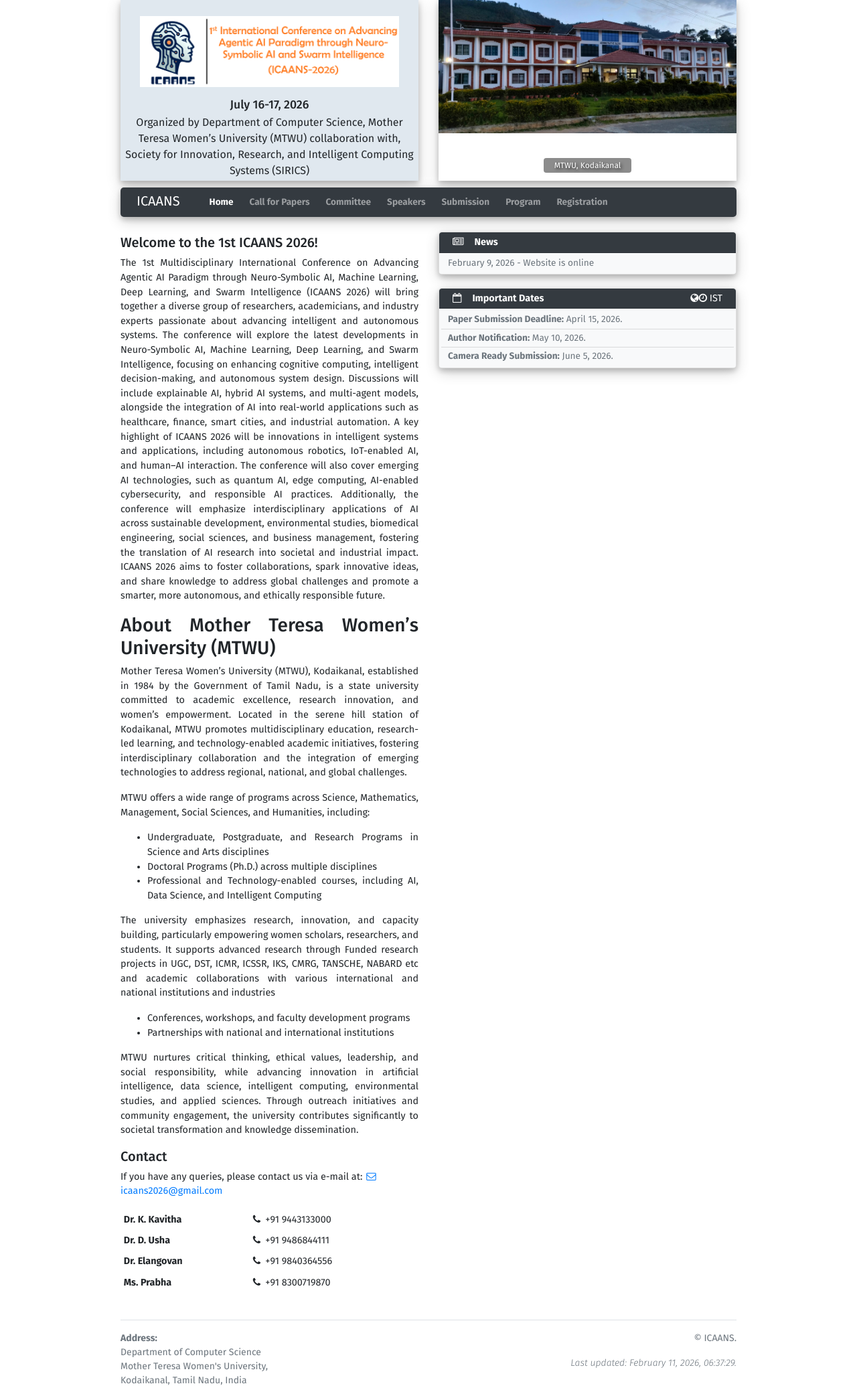
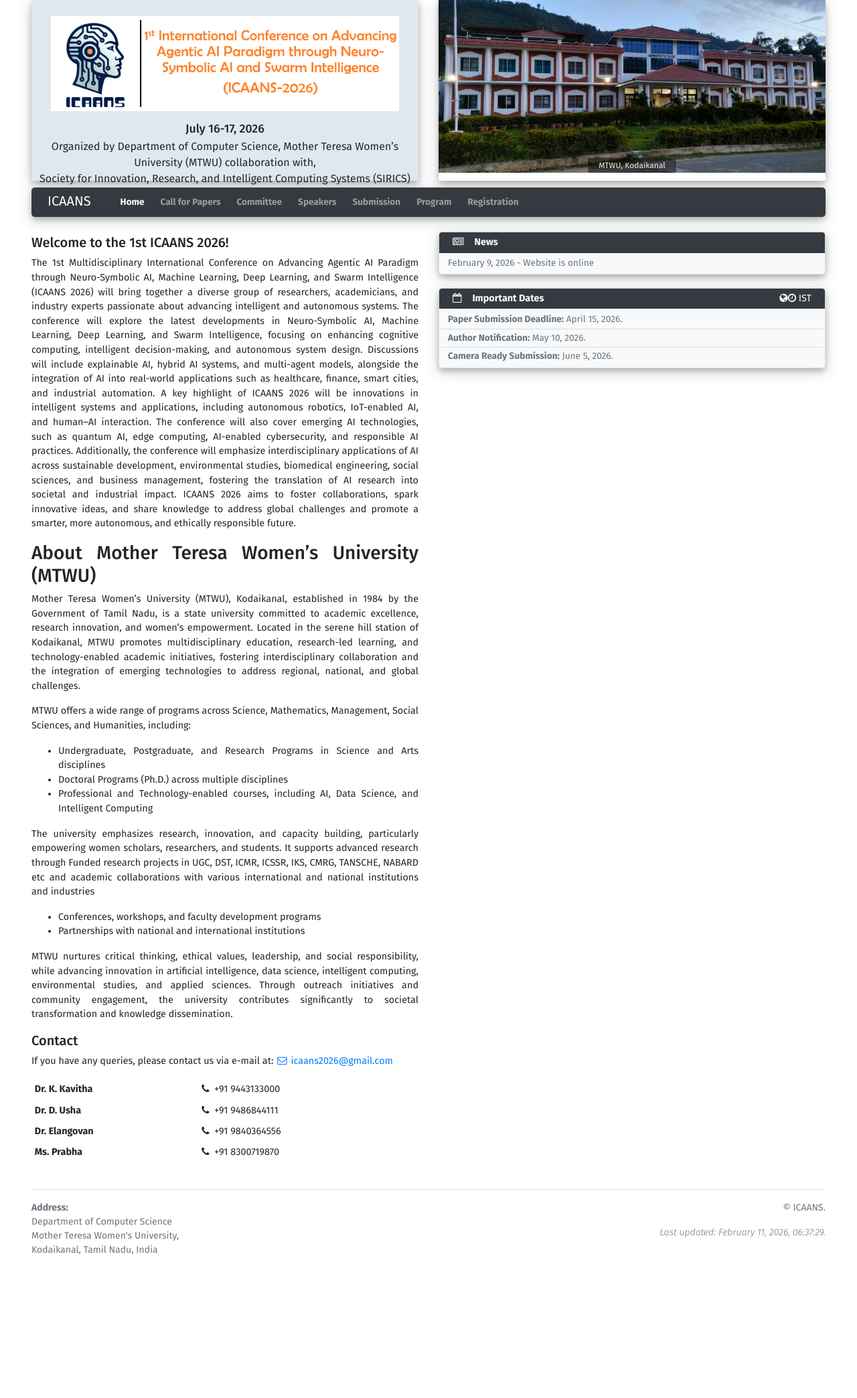
Before and after one commit to sravivarman/icaans_conf, a Jekyll site: the page built from index.md, in a window 1280 px wide. Shown: the whole page at 67% size. Built offline with Jekyll 4.4.1, drawn with Linux system fonts in a browser that asks for light colours; after the commit the page ends 1893 px from its top, so only the background shows below that.

Commit message:
increased widhth

```diff
--- a/_layouts/default.html
+++ b/_layouts/default.html
@@ -5,8 +5,8 @@
 
 <body>
 
-    <div class="container">
-        <div class="col-xs-12 col-sm-12 col-md-12 col-lg-10 offset-lg-1 col-xl-10 offset-xl-1">
+    <div class="container-fluid px-3 px-md-4 px-lg-5">
+        <div class="col-xs-12 col-sm-12 col-md-12 col-lg-12 col-xl-12">
             {% include header.html %}
             {{ content }}
             {% include footer.html %}
--- a/assets/main.css
+++ b/assets/main.css
@@ -2,8 +2,28 @@ body {
     font-family: "Fira Sans", Arial, sans-serif !important;
 }
 
-.container {
-    padding: 0;
+.container-fluid {
+    padding-left: 0;
+    padding-right: 0;
+}
+
+.px-3 {
+    padding-left: 1rem !important;
+    padding-right: 1rem !important;
+}
+
+@media (min-width: 768px) {
+    .px-md-4 {
+        padding-left: 1.5rem !important;
+        padding-right: 1.5rem !important;
+    }
+}
+
+@media (min-width: 992px) {
+    .px-lg-5 {
+        padding-left: 2rem !important;
+        padding-right: 2rem !important;
+    }
 }
 
 .carousel {
```
